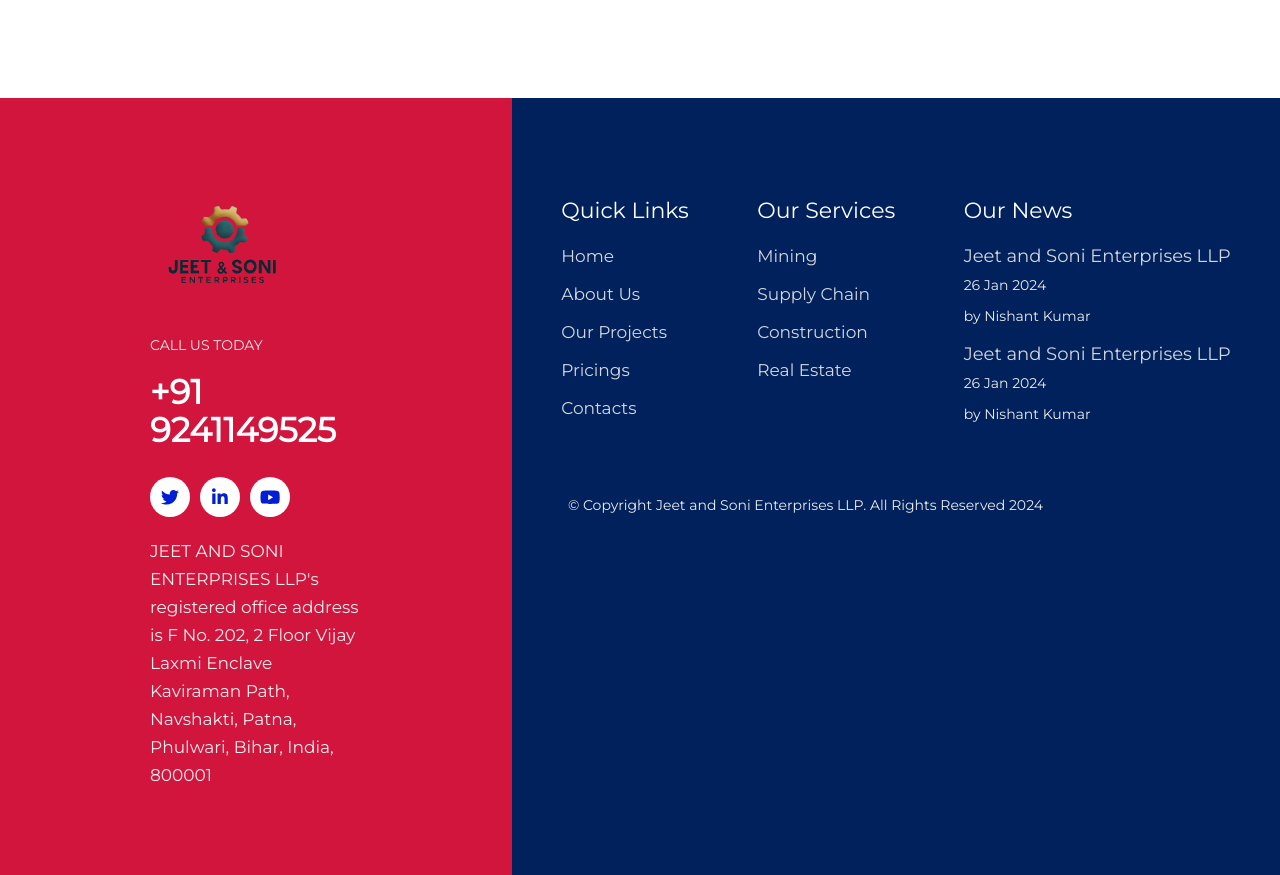
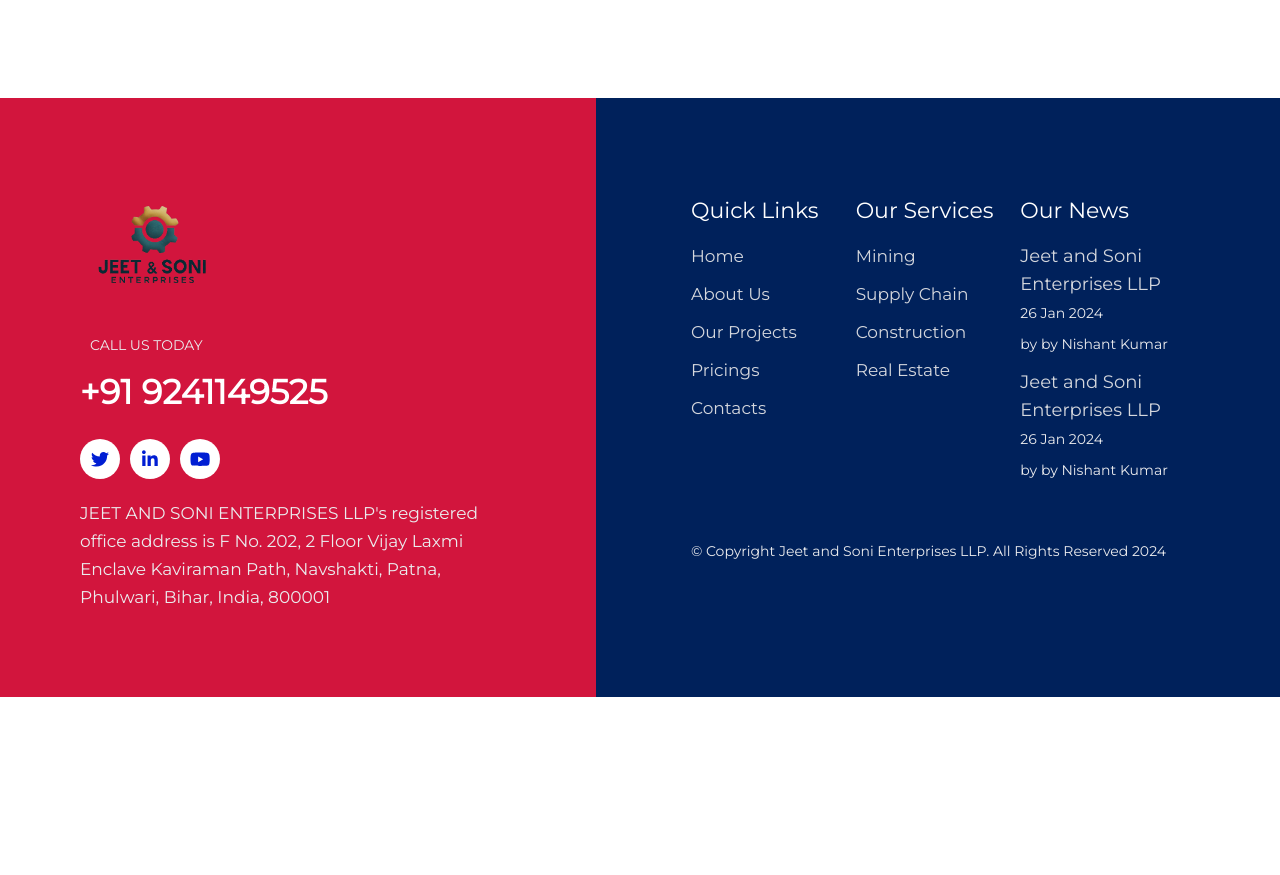
Before and after one commit to Ritwik880/trading-co, a React (Vite) app: page / in a window 1280 px wide. Shown: the part 5358-6233 px from the top of the page. After the commit the page ends 6055 px from the top, so only its background shows below. Built offline with nearby package versions, Linux system fonts and the light colour scheme.

Commit message:
fix in dynamic data

```diff
--- a/src/App.css
+++ b/src/App.css
@@ -445,10 +445,12 @@
   line-height: 24px;
   text-align: center;
 }
-.appointment-section{
+
+.appointment-section {
   position: relative;
   padding-top: 100px;
 }
+
 .appointment-parent-box {
   display: grid;
   grid-template-columns: repeat(3, 1fr);
@@ -773,6 +775,8 @@
 
 .footer-section {
   display: flex;
+  justify-content: space-between;
+  background-color: transparent;
 }
 
 .footer-section-div {
@@ -783,17 +787,21 @@
 }
 
 .footer-left-part {
-  width: 40%;
+  flex: 0.4;
   background: var(--primary);
   height: auto;
+
+  flex-direction: column;
+  padding: 70px 80px;
+
+}
+.data-container{
   display: flex;
-  justify-content: center;
+  justify-content: flex-start;
   align-items: flex-start;
+  gap: 20px;
   flex-direction: column;
-  padding: 70px 150px;
-  gap: 20px;
 }
-
 .footer-logo {
   width: 150px;
 }
@@ -803,6 +811,7 @@
   font-size: 14px;
   line-height: 15px;
   color: #EBECEE;
+  padding-left: 10px;
 }
 
 .footer-left-part h1 {
@@ -827,16 +836,23 @@
 }
 
 .footer-right-part {
-  width: 60%;
+  flex: 0.6;
   background: var(--text);
   /* height: 100%; */
   padding: 100px 15px;
 }
 
 .footer-sub-right-part {
-  display: flex;
-  justify-content: space-around;
+  display: grid;
+  grid-template-columns: repeat(3, 1fr);
+  place-items: flex-start;
   align-items: flex-start;
+  padding: 0 80px;
+}
+
+.footer-sub-right-part>div:nth-child(4n) {
+  grid-column: span 3;
+  /* Takes full width */
 }
 
 .footer-right-part h1 {
@@ -880,7 +896,6 @@
 }
 
 .footer-right-part .copyright {
-  padding-left: 41px;
   padding-top: 50px;
 }
 
@@ -1149,7 +1164,12 @@
   }
 
   .footer-sub-right-part {
-    flex-direction: column;
+    grid-template-columns: repeat(1, 1fr);
+    padding: 0;
+  }
+  .footer-sub-right-part>div:nth-child(4n) {
+    grid-column: span 1;
+    /* Takes full width */
   }
 
   .footer-right-part .copyright {
@@ -1157,10 +1177,12 @@
     padding-top: 34px;
     line-height: 20px;
   }
+
   .appointment-parent-box {
     grid-template-columns: repeat(1, 1fr);
     /* gap: 20px; */
   }
+
   .appointment-box {
     padding: 15px;
   }
@@ -1320,14 +1342,23 @@
   .footer-left-part {
     padding: 57px 24px;
   }
-
+  .footer-sub-right-part {
+    grid-template-columns: repeat(2, 1fr);
+    padding: 0 20px;
+  }
+  .footer-sub-right-part>div:nth-child(4n) {
+    grid-column: span 2;
+    /* Takes full width */
+  }
   .footer-right-part .copyright {
     padding-left: 0;
   }
+
   .appointment-parent-box {
     grid-template-columns: repeat(2, 1fr);
     /* gap: 20px; */
   }
+
   .appointment-box {
     padding: 15px;
   }
--- a/src/Components/Footer.jsx
+++ b/src/Components/Footer.jsx
@@ -1,126 +1,86 @@
 import React from 'react';
 
+//utils
+import { FOOTER as footer } from '../constants/utils';
+import { FOOTERLEFT as data } from '../constants/utils';
 const Footer = () => {
     return (
         <section className='footer-section'>
             <div className='footer-left-part'>
-                <img src='/nav-logo.png' alt='logo' className='footer-logo' />
+                {
+                    data.map((item, index) => (
+                        <div key={index} className='data-container'>
+                            <img src={item.logo} alt='logo' className='footer-logo' />
                             <span>
-                    CALL US TODAY
+                                {item.text}
                             </span>
                             <h1>
-                    +91  9241149525
+                                {item.phone}
                             </h1>
                             <div className='social-media'>
-                    <a href='https://twitter.com/JeetandSoni' target='_blank'>
-                        <img src='/icon1.svg' alt='icon' />
+                                {item.images.map((image, imageIndex) => (
+                                    <a key={imageIndex} href={image.link} target='_blank'>
+                                        <img src={image.img} alt='icon' />
                                     </a>
-                    <a href='https://www.linkedin.com/company/jeet-and-soni-enterprises-llp/' target='_blank'>
-                        <img src='/icon3.svg' alt='icon' />
-                    </a>
-                    <a href='https://youtu.be/4hFOJIMkEAc?feature=shared' target='_blank'>
-                        <img src='/icon4.svg' alt='icon' />
-                    </a>
+                                ))}
                             </div>
                             <p>
-                    JEET AND SONI ENTERPRISES LLP's registered office address is F No. 202, 2 Floor Vijay Laxmi Enclave Kaviraman Path, Navshakti, Patna, Phulwari, Bihar, India, 800001
+                                {item.para}
                             </p>
                         </div>
+                    ))
+                }
+            </div>
+
             <div className='footer-right-part'>
                 <div className='footer-sub-right-part'>
-                    <div>
+                    {
+                        footer.map((item) => (
+                            <div key={item.id}>
+                                {item.headline && (
                                     <h1 className='footer-heading'>
-                            Quick Links
+                                        {item.headline}
                                     </h1>
+                                )}
+                                {item.list && (
                                     <ul>
-                            <li>
-                                <a href='/'>
-                                    Home
+                                        {item.list.map((listItem, listIndex) => (
+                                            <li key={listIndex}>
+                                                <a href={listItem.href}>
+                                                    {listItem.name}
                                                 </a>
                                             </li>
-                            <li>
-                                <a href='/about'>
-                                    About Us
-                                </a>
-                            </li>
-                            <li>
-                                <a href='/mining-project'>
-                                    Our Projects
-                                </a>
-                            </li>
-                            <li>
-                                <a href='/'>
-                                    Pricings
-                                </a>
-                            </li>
-                            <li>
-                                <a href='/contact'>
-                                    Contacts
-                                </a>
-                            </li>
+                                        ))}
                                     </ul>
-                    </div>
-                    <div>
-                        <h1 className='footer-heading'>
-                            Our Services
-                        </h1>
-                        <ul>
-                            <li>
-                                <a href='/mining'>
-                                Mining
-                                </a>
-                            </li>
-                            <li>
-                                <a href='/mining-project'>
-                                Supply Chain
-                                </a>
-                            </li>
-                            <li>
-                                <a href='/'>
-                                Construction
-                                </a>
-                            </li>
-                            <li>
-                                <a href='/'>
-                                Real Estate
-                                </a>
-                            </li>
-
-                        </ul>
-                    </div>
-                    <div>
-                        <h1 className='footer-heading'>
-                            Our News
-                        </h1>
-                        <div>
+                                )}
+                                {
+                                    item.headline === 'Our News' && item.news.map((newsItem, index) => (
+                                        <div key={index}>
                                             <h6>
-                                Jeet and Soni
-                                Enterprises LLP
+                                                {newsItem.name}
                                             </h6>
                                             <p>
-                                26 Jan 2024
+                                                {newsItem.date}
                                             </p>
                                             <p>
-                                by Nishant Kumar
+                                                by {newsItem.title}
                                             </p>
                                         </div>
-                        <div>
-                            <h6>
-                                Jeet and Soni
-                                Enterprises LLP
-                            </h6>
-                            <p>
-                                26 Jan 2024
+                                    ))
+                                }
+                                {
+                                    item.title && (
+                                        <p className='copyright'>
+                                            {item.title}
                                         </p>
-                            <p>
-                                by Nishant Kumar
-                            </p>
+
+                                    )
+                                }
                             </div>
+                        ))
+                    }
                 </div>
-                </div>
-                <p className='copyright'>
-                    © Copyright Jeet and Soni Enterprises LLP. All Rights Reserved 2024
-                </p>
+
             </div>
         </section>
     )
--- a/src/Components/Navbar.jsx
+++ b/src/Components/Navbar.jsx
@@ -117,12 +117,12 @@
                                 </ul>
                             </li>
                             <li className="nav-item">
-                                <a className="nav-link" href="/construction">
+                                <a className="nav-link" href="/coming-soon">
                                     Construction
                                 </a>
                             </li>
                             <li className="nav-item">
-                                <a className="nav-link" href="/real-estate">
+                                <a className="nav-link" href="/coming-soon">
                                     Real Estate
                                 </a>
                             </li>
--- a/src/constants/utils.jsx
+++ b/src/constants/utils.jsx
@@ -452,3 +452,54 @@
         name: 'Technology Solutions'
     },
 ]
+
+export const FOOTERLEFT = [
+    {
+        id: 1,
+        logo: '/nav-logo.png',
+        text: 'CALL US TODAY',
+        phone: '+91  9241149525',
+        images: [
+            {img: '/icon1.svg', link: 'https://twitter.com/JeetandSoni'},
+            {img: '/icon3.svg', link: 'https://www.linkedin.com/company/jeet-and-soni-enterprises-llp/'},
+            {img: '/icon4.svg', link: 'https://youtu.be/4hFOJIMkEAc?feature=shared'}
+        ],
+        para: "JEET AND SONI ENTERPRISES LLP's registered office address is F No. 202, 2 Floor Vijay Laxmi Enclave Kaviraman Path, Navshakti, Patna, Phulwari, Bihar, India, 800001"
+    }
+]
+export const FOOTER = [
+    {
+        id: 1,
+        headline: 'Quick Links',
+        list: [
+            {name: 'Home', href: '/'},
+            {name: 'About Us', href: '/about'},
+            {name: 'Our Projects', href: '/mining-project'},
+            {name: 'Pricings', href: '/coming-soon'},
+            {name: 'Contacts', href: '/contact'},
+        ]
+
+    },
+    {
+        id: 2,
+        headline: 'Our Services',
+        list: [
+            {name: 'Mining', href: '/mining'},
+            {name: 'Supply Chain', href: '/coming-soon'},
+            {name: 'Construction', href: '/coming-soon'},
+            {name: 'Real Estate', href: '/coming-soon'},
+        ]
+    },
+    {
+        id: 3,
+        headline: 'Our News',
+        news: [
+            {name: 'Jeet and Soni Enterprises LLP', date: '26 Jan 2024', title: 'by Nishant Kumar'},
+            {name: 'Jeet and Soni Enterprises LLP', date: '26 Jan 2024', title: 'by Nishant Kumar'},
+        ]
+    },
+    {
+        id: 4,
+        title: '© Copyright Jeet and Soni Enterprises LLP. All Rights Reserved 2024'
+    }
+]
```
Also changed, not shown: src/App.jsx (+12 -9 lines), src/Components/Construction.jsx (deleted, +0 -15 lines), src/Components/RealEstate.jsx (deleted, +0 -15 lines). Lines whose indentation alone changed are shown as unchanged.
